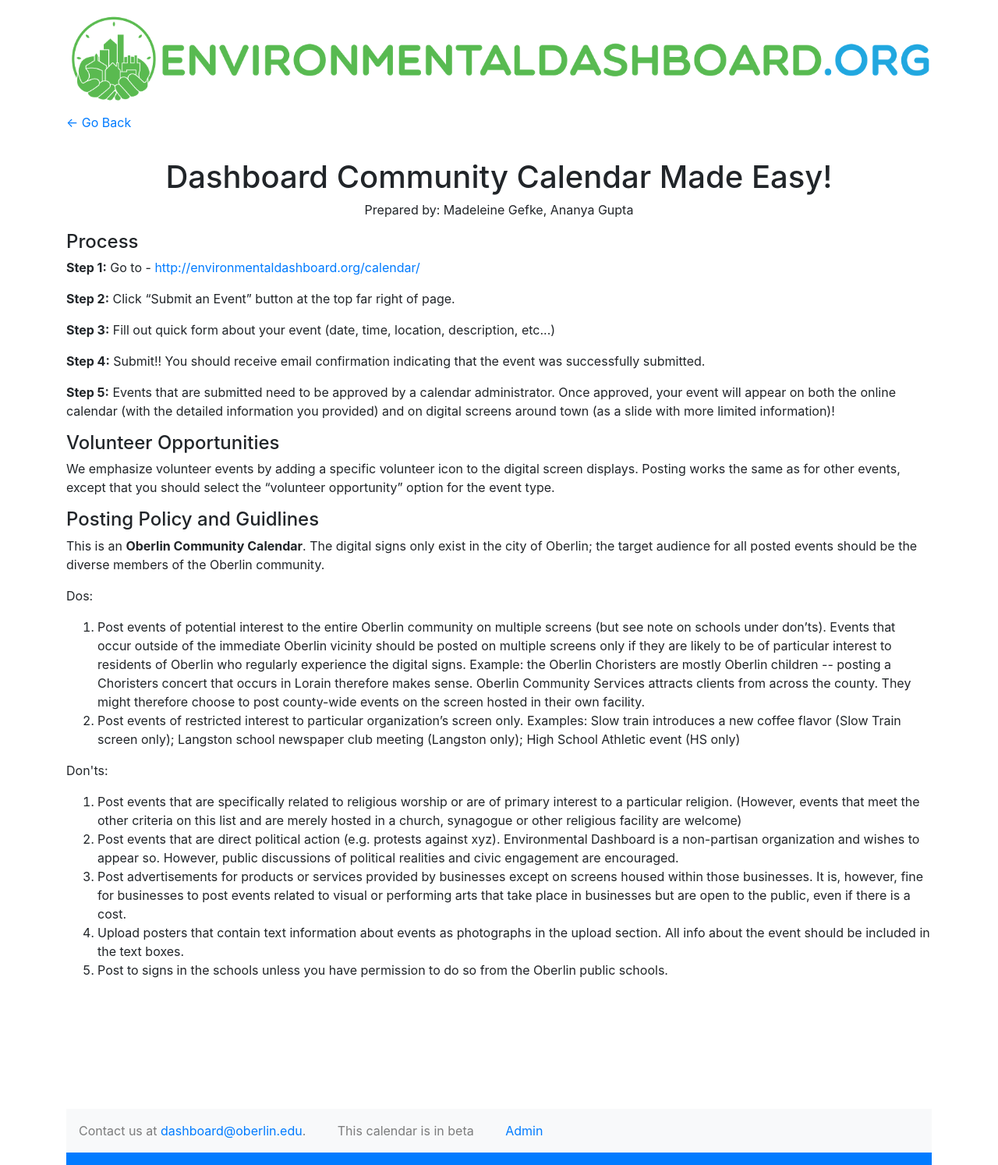
After one commit to EnvironmentalDashboard/calendar.archived, a PHP site: page /users-guide.php in a window 1280 px wide. The commit adds this page. Shown: the whole page at 78% size. Run offline with PHP 8.4, Linux system fonts and the light colour scheme; some libraries are stand-ins or nearby versions.

Commit message:
did users guide, made detail-calendar look nicer, fixed event sponsors on index page

```diff
--- a/calendar.php
+++ b/calendar.php
@@ -64,12 +64,12 @@ while ($day_num <= $days_in_month) {
         echo "<h6>{$popover_titles[$i]}</h6><p>{$popover_descripts[$i]}</p>";
       }
       echo "\">*/
-      echo "<span class='day-num $day_color'>{$day_num}</span>";
+      echo "<span class='day-num $day_color'>{$day_num}</span><div style='height:100px;overflow:scroll'>";
       for ($i=0; $i < count($popover_titles); $i++) {
-        echo "<h6 style='text-align:left'><a href='detail.php?id={$popover_ids[$i]}'>{$popover_titles[$i]}</a></h6>";
+        echo "<p style='text-align:left'><a href='detail.php?id={$popover_ids[$i]}'>{$popover_titles[$i]}</a></p>";
       }
       // </a>
-      echo "</td>";
+      echo "</div></td>";
     }
   }
   $day_num++;
--- a/detail.php
+++ b/detail.php
@@ -3,7 +3,7 @@ require '../includes/db.php';
 error_reporting(-1);
 ini_set('display_errors', 'On');
 $id = (isset($_GET['id'])) ? $_GET['id'] : 25;
-$stmt = $db->prepare('SELECT loc_id, event, description, start, `end`, repeat_end, repeat_on, img, event_type_id, email, phone, website FROM calendar WHERE id = ?');
+$stmt = $db->prepare('SELECT id, loc_id, event, description, start, `end`, repeat_end, repeat_on, img, event_type_id, email, phone, website FROM calendar WHERE id = ?');
 $stmt->execute(array($id));
 $event = $stmt->fetch();
 if (!$event) {
@@ -74,8 +74,8 @@ $thisurl = urlencode("http://$_SERVER[HTTP_HOST]$_SERVER[REQUEST_URI]");
       </div>
       <div style="clear: both;height: 110px"></div>
       <?php
-      $stmt = $db->prepare('SELECT id, event, img, start, `end`, no_end_time, no_start_time FROM calendar WHERE start > UNIX_TIMESTAMP(NOW()) AND event_type_id = ? ORDER BY start ASC LIMIT 4');
-      $stmt->execute(array($event['event_type_id']));
+      $stmt = $db->prepare('SELECT id, event, img, start, `end`, no_end_time, no_start_time FROM calendar WHERE start > UNIX_TIMESTAMP(NOW()) AND event_type_id = ? AND id != ? ORDER BY start ASC LIMIT 4');
+      $stmt->execute(array($event['event_type_id'], $event['id']));
       $related_events = $stmt->fetchAll();
       if (count($related_events) > 0) { ?>
       <h3>Related events</h3>
--- a/index.php
+++ b/index.php
@@ -207,7 +207,8 @@ $number_of_slides = 5;
           style="margin-bottom: 10px" data-date="<?php echo $result['start']; ?>"
           data-loc="<?php echo $locname; ?>"
           data-name="<?php echo $result['event'] ?>" data-eventtype="<?php echo $result['event_type_id']; ?>"
-          data-eventloc='<?php echo $result['loc_id'] ?>' data-eventsponsor='<?php echo ($result['sponsors'] == '') ? '' : implode('$SEP$', json_decode($result['sponsors'], true)); ?>' data-mdy='<?php echo date('mdy', $result['start']); ?>'>
+          data-eventloc='<?php echo $result['loc_id'] ?>' data-mdy='<?php echo date('mdy', $result['start']); ?>'
+          data-eventsponsor='<?php $tmp = json_decode($result['sponsors'], true); echo (is_array($tmp)) ? implode('$SEP$', $tmp) : ''; ?>'>
             <div class="card-body">
               <div class="row">
                 <div class="col-sm-3">
--- a/prefs/calendar-events.php
+++ b/prefs/calendar-events.php
@@ -145,7 +145,7 @@ $days = array('Sunday', 'Monday', 'Tuesday', 'Wednesday', 'Thursday', 'Friday',
                 }
                 echo "</select></td>";
                 echo "<td><select name='loc_id' class='custom-select'>";
-                foreach ($event_types as $id => $loc) {
+                foreach ($event_locs as $id => $loc) {
                   if ($id == $event['loc_id']) {
                     echo "<option selected value='{$id}'>{$loc}</option>";
                   } else {
--- /dev/null
+++ b/users-guide.php
@@ -0,0 +1,58 @@
+<!DOCTYPE html>
+<html lang="en">
+  <head>
+    <!-- Required meta tags always come first -->
+    <meta charset="utf-8">
+    <meta name="viewport" content="width=device-width, initial-scale=1, shrink-to-fit=no">
+    <meta http-equiv="x-ua-compatible" content="ie=edge">
+    <title>Community Events Calendar</title>
+    <!-- Bootstrap CSS -->
+    <link rel="stylesheet" href="https://maxcdn.bootstrapcdn.com/bootstrap/4.0.0-beta/css/bootstrap.min.css" integrity="sha384-/Y6pD6FV/Vv2HJnA6t+vslU6fwYXjCFtcEpHbNJ0lyAFsXTsjBbfaDjzALeQsN6M" crossorigin="anonymous">
+  </head>
+  <body>
+    <div class="container">
+      <div class="row">
+        <div class="col-sm-12" style="margin-bottom: 20px;margin-top: 20px">
+          <!-- <h1>Community Events Calendar</h1> -->
+          <img src="images/env_logo.png" class="img-fluid" style="margin-bottom:15px">
+          <p><a href='#' onclick="window.history.back()">&larr; Go Back</a></p>
+        </div>
+      </div>
+      <div class="row">
+        <div class="col-sm-12">
+          <h1 class="text-center">Dashboard Community Calendar Made Easy!</h1>
+          <p class="text-center">Prepared by: Madeleine Gefke, Ananya Gupta</p>
+          <h4>Process</h4>
+          <p><b>Step 1:</b> Go to - <a href="http://environmentaldashboard.org/calendar/">http://environmentaldashboard.org/calendar/</a></p>
+          <p><b>Step 2:</b> Click “Submit an Event” button at the top far right of page.</p>
+          <p><b>Step 3:</b> Fill out quick form about your event (date, time, location, description, etc...)</p>
+          <p><b>Step 4:</b> Submit!! You should receive email confirmation indicating that the event was successfully submitted.</p>
+          <p><b>Step 5:</b> Events that are submitted need to be approved by a calendar administrator.  Once approved, your event will appear on both the online calendar (with the detailed information you provided) and on digital screens around town (as a slide with more limited information)!</p>
+          <h4>Volunteer Opportunities</h4>
+          <p>We emphasize volunteer events by adding a specific volunteer icon to the digital screen displays.  Posting works the same as for other events, except that you should select the “volunteer opportunity” option for the event type.</p>
+          <h4>Posting Policy and Guidlines</h4>
+          <p>This is an <b>Oberlin Community Calendar</b>.  The digital signs only exist in the city of Oberlin; the target audience for all posted events should be the diverse members of the Oberlin community.</p>
+          <p>Dos:</p>
+          <ol>
+            <li>Post events of potential interest to the entire Oberlin community on multiple screens (but see note on schools under don’ts).  Events that occur outside of the immediate Oberlin vicinity should be posted on multiple screens only if they are likely to be of particular interest to residents of Oberlin who regularly experience the digital signs.  Example: the Oberlin Choristers are mostly Oberlin children -- posting a Choristers concert that occurs in Lorain therefore makes sense. Oberlin Community Services attracts clients from across the county.  They might therefore choose to post county-wide events on the screen hosted in their own facility.</li>
+            <li>Post events of restricted interest to particular organization’s screen only.  Examples: Slow train introduces a new coffee flavor (Slow Train screen only); Langston school newspaper club meeting (Langston only); High School Athletic event (HS only)</li>
+          </ol>
+          <p>Don'ts:</p>
+          <ol>
+            <li>Post events that are specifically related to religious worship or are of primary interest to a particular religion.  (However, events that meet the other criteria on this list and are merely hosted in a church, synagogue or other religious facility are welcome)</li>
+            <li>Post events that are direct political action (e.g. protests against xyz).  Environmental Dashboard is a non-partisan organization and wishes to appear so.  However, public discussions of political realities and civic engagement are encouraged.</li>
+            <li>Post advertisements for products or services provided by businesses except on screens housed within those businesses.  It is, however, fine for businesses to post events related to visual or performing arts that take place in businesses but are open to the public, even if there is a cost.</li>
+            <li>Upload posters that contain text information about events as photographs in the upload section. All info about the event should be included in the text boxes.</li>
+            <li>Post to signs in the schools unless you have permission to do so from the Oberlin public schools.</li>
+          </ol>
+        </div>
+      </div>
+      <div style="clear: both;height: 150px"></div>
+      <?php include 'includes/footer.php'; ?>
+    </div>
+    </div>
+    <script src="https://code.jquery.com/jquery-3.2.1.slim.min.js" integrity="sha384-KJ3o2DKtIkvYIK3UENzmM7KCkRr/rE9/Qpg6aAZGJwFDMVNA/GpGFF93hXpG5KkN" crossorigin="anonymous"></script>
+    <script src="https://cdnjs.cloudflare.com/ajax/libs/popper.js/1.11.0/umd/popper.min.js" integrity="sha384-b/U6ypiBEHpOf/4+1nzFpr53nxSS+GLCkfwBdFNTxtclqqenISfwAzpKaMNFNmj4" crossorigin="anonymous"></script>
+    <script src="https://maxcdn.bootstrapcdn.com/bootstrap/4.0.0-beta/js/bootstrap.min.js" integrity="sha384-h0AbiXch4ZDo7tp9hKZ4TsHbi047NrKGLO3SEJAg45jXxnGIfYzk4Si90RDIqNm1" crossorigin="anonymous"></script>
+  </body>
+</html>
```
Also changed, not shown: add-event.php (+5 -5 lines), detail-calendar.php (+8 -23 lines), slide.php (+4 -4 lines).
